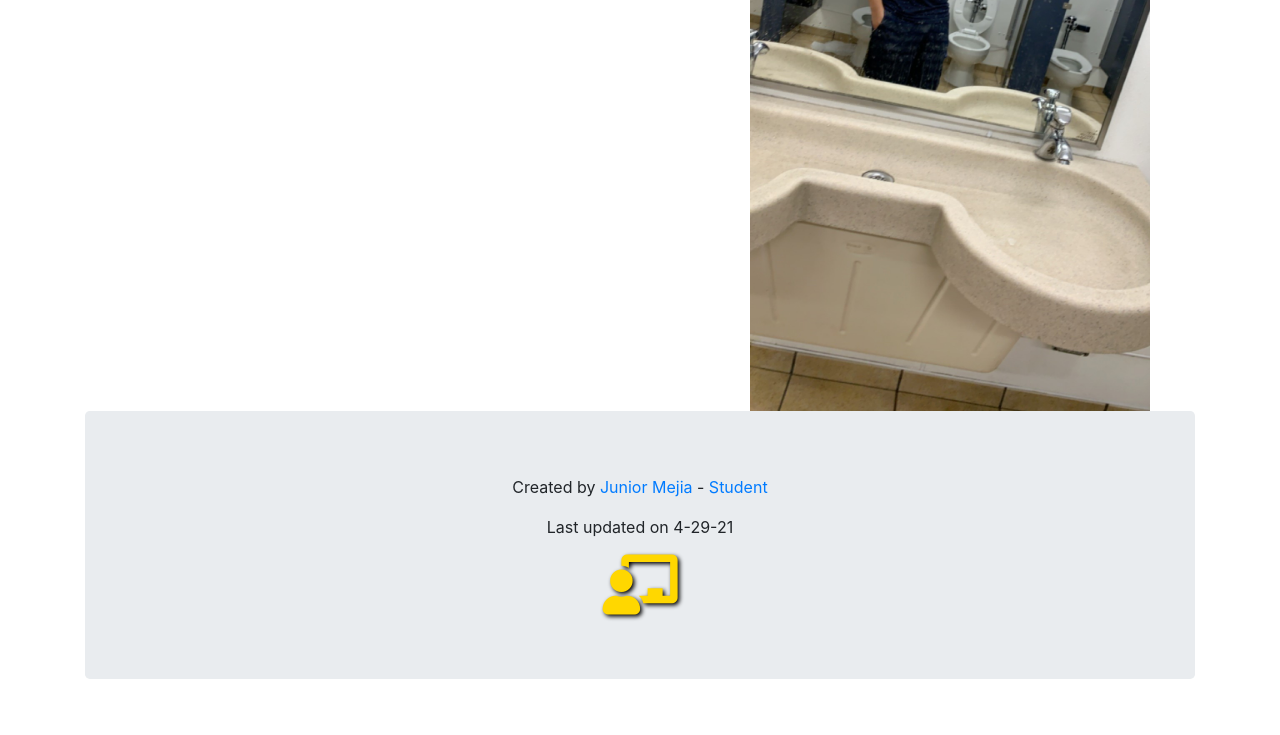
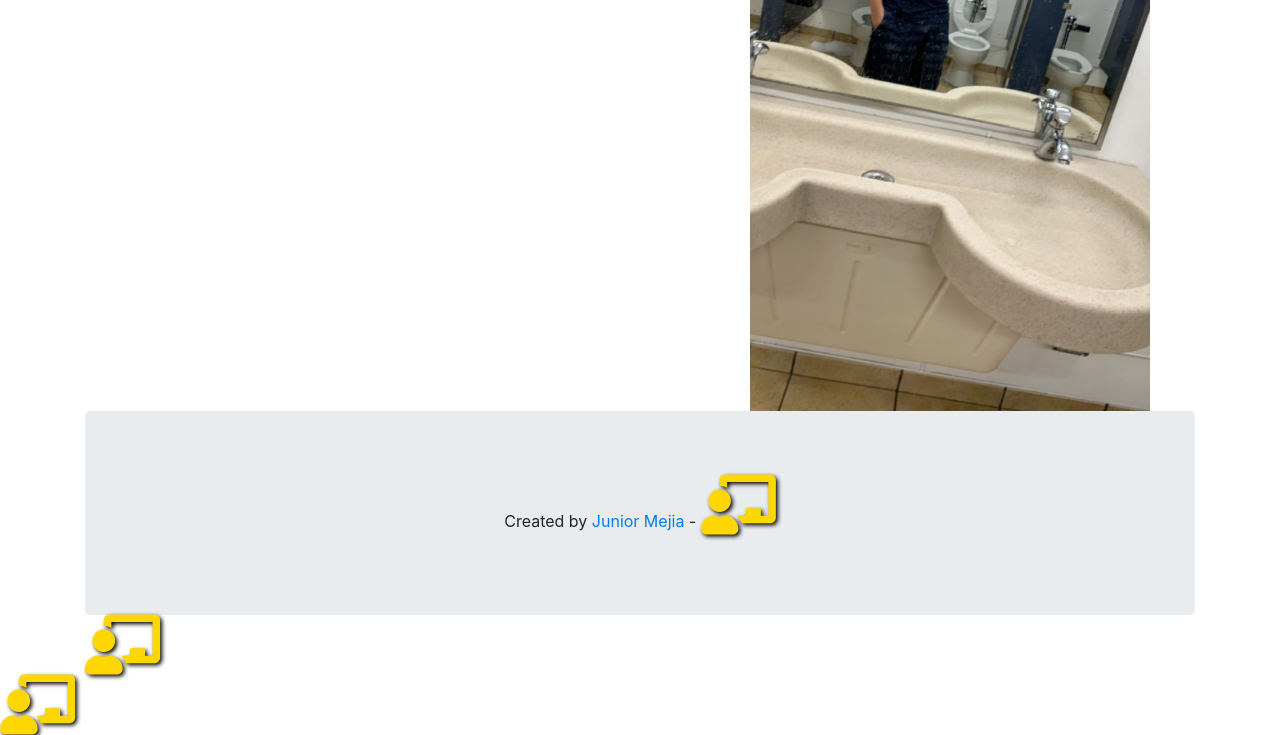
Before and after one commit to JuniorMejia1/Bio, a plain HTML site: page index.html in a window 1280 px wide. Shown: the part 588-1323 px from the top of the page. Before the commit the page ends 1267 px from the top, so only its background shows below. Drawn offline with nearby package versions, Linux system fonts and the light colour scheme.

Commit message:
Update index.html

```diff
--- a/index.html
+++ b/index.html
@@ -39,7 +39,7 @@
 
 
 <div class="jumbotron text-center" style="margin-bottom:0">
-  <p>Created by <a href="mailto:r.allen@csulb.edu">Junior Mejia</a> -  <a href="https://www.csulb.edu/college-of-engineering/roni-allen" target="_blank">Student</a></p><p>Last updated on 4-29-21</p>
+  <p>Created by <a href="mailto:r.allen@csulb.edu">Junior Mejia</a> -  <a href="https://www.csulb.edu/college-of-engineering/roni-allen"
     <i class="fas fa-chalkboard-teacher" style="font-size:60px;color:gold;text-shadow:2px 2px 4px #000000;"></i>
 </div>
     </div>
```
